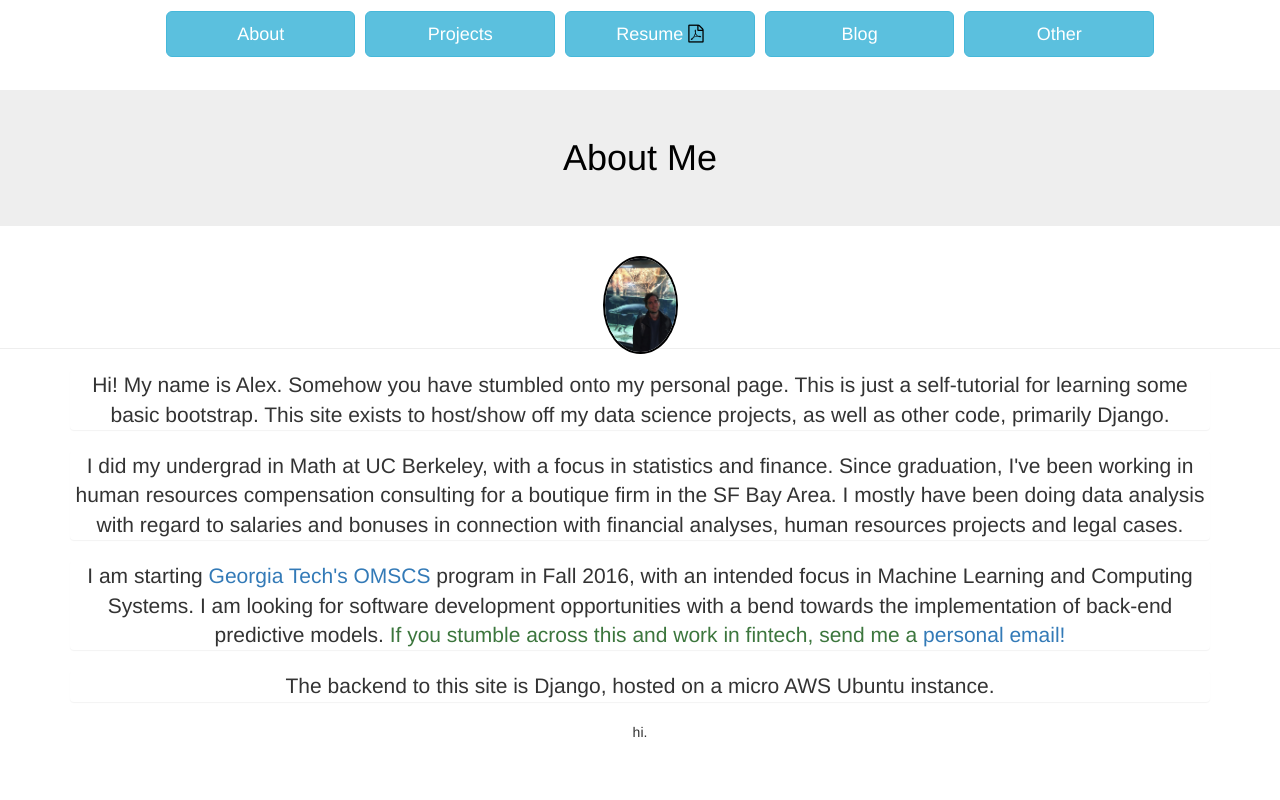
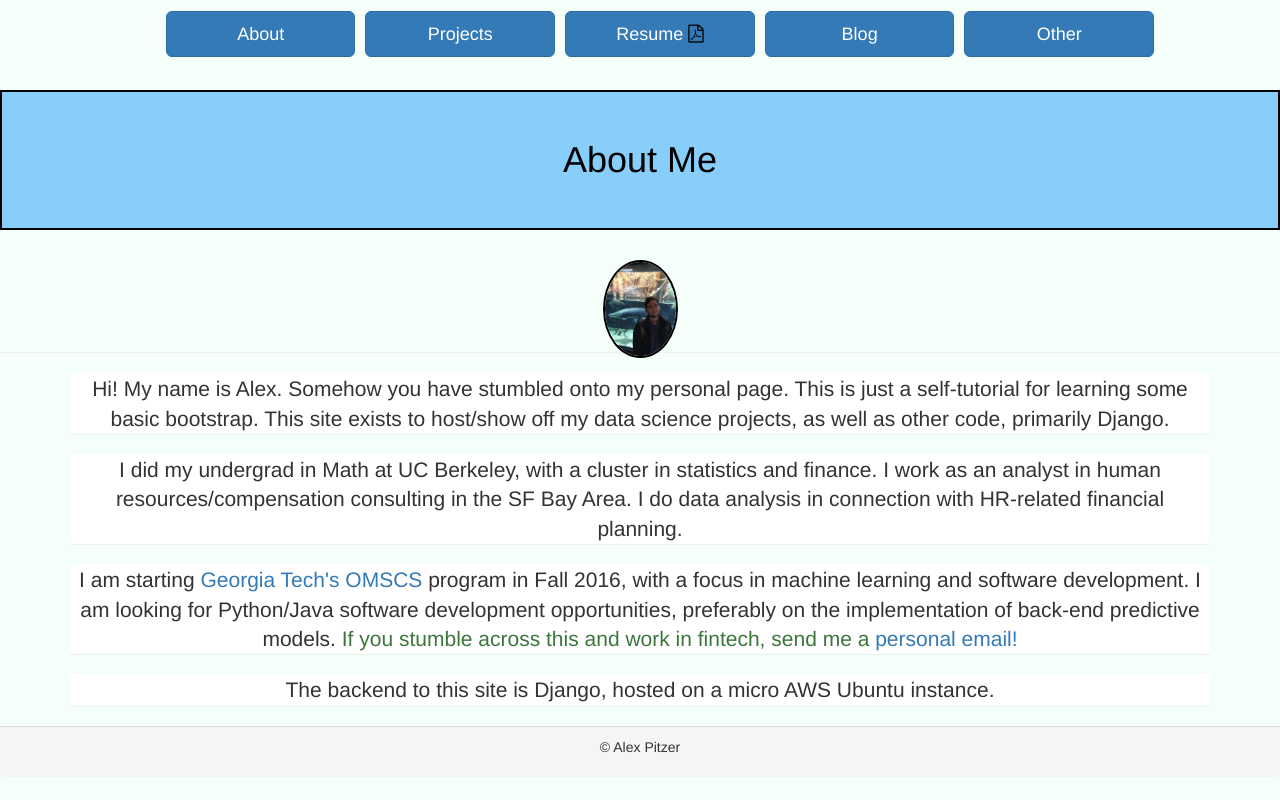
Before and after one commit to reztip/mysite, a Django app: template controller/templates/controller/about.html in a window 1280 px wide. Run offline with Django 3.2, Linux system fonts and the light colour scheme; the template is opened without the code that fills it, so the values that code supplies are empty; some libraries are stand-ins or nearby versions.

Commit message:
color-related tweaks to buttons on base page

```diff
--- a/controller/static/controller/style.css
+++ b/controller/static/controller/style.css
@@ -1,3 +1,12 @@
+body {
+  background-color: MintCream;
+}
+
+.jumbotron {
+  background-color: LightSkyBlue;
+  border: 2px solid black;
+}
+
 .page-header {
   text-align: center;
   vertical-align: center;
@@ -33,3 +42,7 @@ img {
   margin-right: 10px;
 
 }
+
+.panel-footer {
+  text-align: center;
+}
--- a/controller/templates/controller/about.html
+++ b/controller/templates/controller/about.html
@@ -7,11 +7,11 @@
  </p>
 
   <p class="lead text-center panel">
-    I did my undergrad in Math at UC Berkeley, with a focus in statistics and finance. Since graduation, I've been working in human resources compensation consulting for a boutique firm in the SF Bay Area.  I mostly have been doing data analysis with regard to salaries and bonuses in connection with financial analyses, human resources projects and legal cases.
+    I did my undergrad in Math at UC Berkeley, with a cluster in statistics and finance. I work as an analyst in human resources/compensation consulting in the SF Bay Area. I do data analysis in connection with HR-related financial planning.
   </p>
 
   <p class="lead text-center panel">
-  I am starting <a href="https://www.omscs.gatech.edu/" target="_blank">Georgia Tech's OMSCS</a> program in Fall 2016, with an intended focus in Machine Learning and Computing Systems.  I am looking for software development opportunities with a bend towards the implementation of back-end predictive models.  <span class="text-success">If you stumble across this and work in fintech, send me a <a href="mailto:alexpitzer42@gmail.com">personal email!</a></span>
+  I am starting <a href="https://www.omscs.gatech.edu/" target="_blank">Georgia Tech's OMSCS</a> program in Fall 2016, with a focus in machine learning and software development.  I am looking for Python/Java software development opportunities, preferably on the implementation of back-end predictive models.  <span class="text-success">If you stumble across this and work in fintech, send me a <a href="mailto:alexpitzer42@gmail.com">personal email!</a></span>
   </p>
   <p class="lead text-center panel">
     The backend to this site is Django, hosted on a micro AWS Ubuntu instance.
--- a/controller/templates/controller/base.html
+++ b/controller/templates/controller/base.html
@@ -12,11 +12,11 @@
   <body>
       <div class="navbar container btn-group-2" style="font-weight: bold">
         <div class="col-md-1"></div>
-        <a href="{% url 'about'  %}" class="col-md-2 btn btn-info btn-lg">About</a>
-        <a href="{% url 'projects'  %}" class="col-md-2 btn btn-info btn-lg">Projects</a>
-        <a class="btn btn-info btn-lg col-md-2" href="{% url 'resume' %}">Resume  <i class="fa fa-file-pdf-o" style="color: black"></i></a>
-        <a href="{% url 'blog'  %}" class="col-md-2 btn btn-info btn-lg">Blog</a>
-        <a href="{% url 'other'  %}" class="col-md-2 btn btn-info btn-lg">Other</a>
+        <a href="{% url 'about'  %}" class="col-md-2 btn btn-primary btn-lg">About</a>
+        <a href="{% url 'projects'  %}" class="col-md-2 btn btn-primary btn-lg">Projects</a>
+        <a class="btn btn-primary btn-lg col-md-2" href="{% url 'resume' %}">Resume  <i class="fa fa-file-pdf-o" style="color: black"></i></a>
+        <a href="{% url 'blog'  %}" class="col-md-2 btn btn-primary btn-lg">Blog</a>
+        <a href="{% url 'other'  %}" class="col-md-2 btn btn-primary btn-lg">Other</a>
       </div>
     <div class="page-header">
       <h1 class="jumbotron text-center"><a href="{% url 'about' %}" class="text-primary" style="color: black">About Me</a></h1>
@@ -29,7 +29,7 @@
     {% block blogscontent %}{% endblock %}
     {% block othercontent %}{% endblock %}
   </body>
-  <footer class="text-center">
-    hi.
-  </footer>
+  <div class="panel-footer">
+    <p>&copy; Alex Pitzer</p>
+  </div>
 </html>
```
